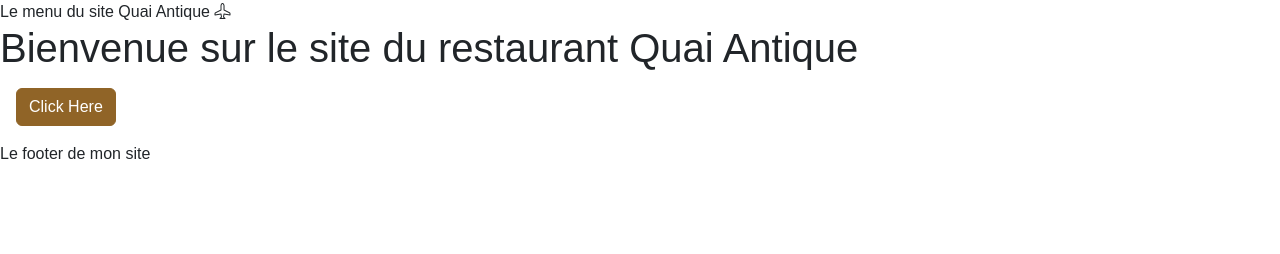
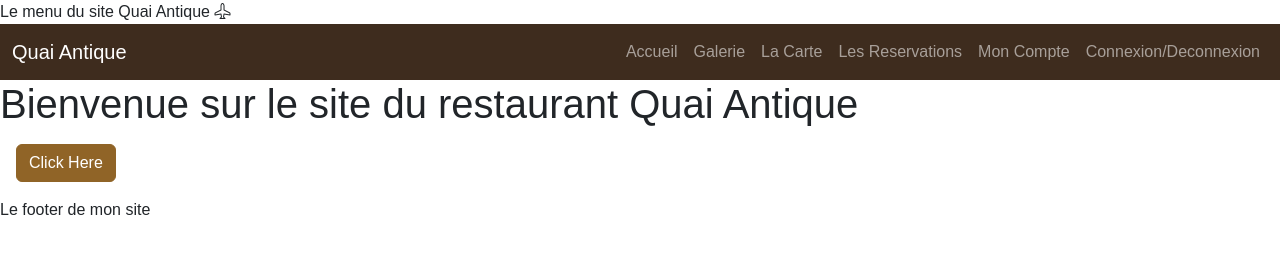
Before and after one commit to jonluca7/QuaiAntiqueRestaurantFront, a website with bundled scripts: page index.html in a window 1280 px wide. Built offline with nearby package versions, Linux system fonts and the light colour scheme; files whose address does not match are found by name; a web font is replaced by a local one.

Commit message:
Ajout site Header

```diff
--- a/index.html
+++ b/index.html
@@ -11,7 +11,38 @@
 </head>
 <body>
 
-    <header>Le menu du site Quai Antique  <i class="bi bi-airplane"></i>
+    <header>
+        Le menu du site Quai Antique  <i class="bi bi-airplane"></i>
+        <nav class="navbar navbar-expand-lg  bg-dark"  data-bs-theme="dark">
+            <div class="container-fluid">
+              <a class="navbar-brand" href="/">Quai Antique</a>
+              <button class="navbar-toggler" type="button" data-bs-toggle="collapse" data-bs-target="#navbarSupportedContent" aria-controls="navbarSupportedContent" aria-expanded="false" aria-label="Toggle navigation">
+                <span class="navbar-toggler-icon"></span>
+              </button>
+              <div class="collapse navbar-collapse" id="navbarSupportedContent">
+                <ul class="navbar-nav ms-auto mb-2 mb-lg-0">
+                  <li class="nav-item">
+                    <a class="nav-link"  href="/">Accueil</a>
+                  </li>
+                  <li class="nav-item">
+                    <a class="nav-link" href="#">Galerie</a>
+                  </li>
+                  <li class="nav-item">
+                    <a class="nav-link" href="#" >La Carte</a>
+                  </li>
+                  <li class="nav-item">
+                    <a class="nav-link" href="#" >Les Reservations</a>
+                  </li>
+                  <li class="nav-item">
+                    <a class="nav-link" href="#" >Mon Compte</a>
+                  </li>
+                  <li class="nav-item">
+                    <a class="nav-link" href="#" >Connexion/Deconnexion</a>
+                  </li>
+                </ul>
+              </div>
+            </div>
+          </nav>
     </header>
 
 
```
